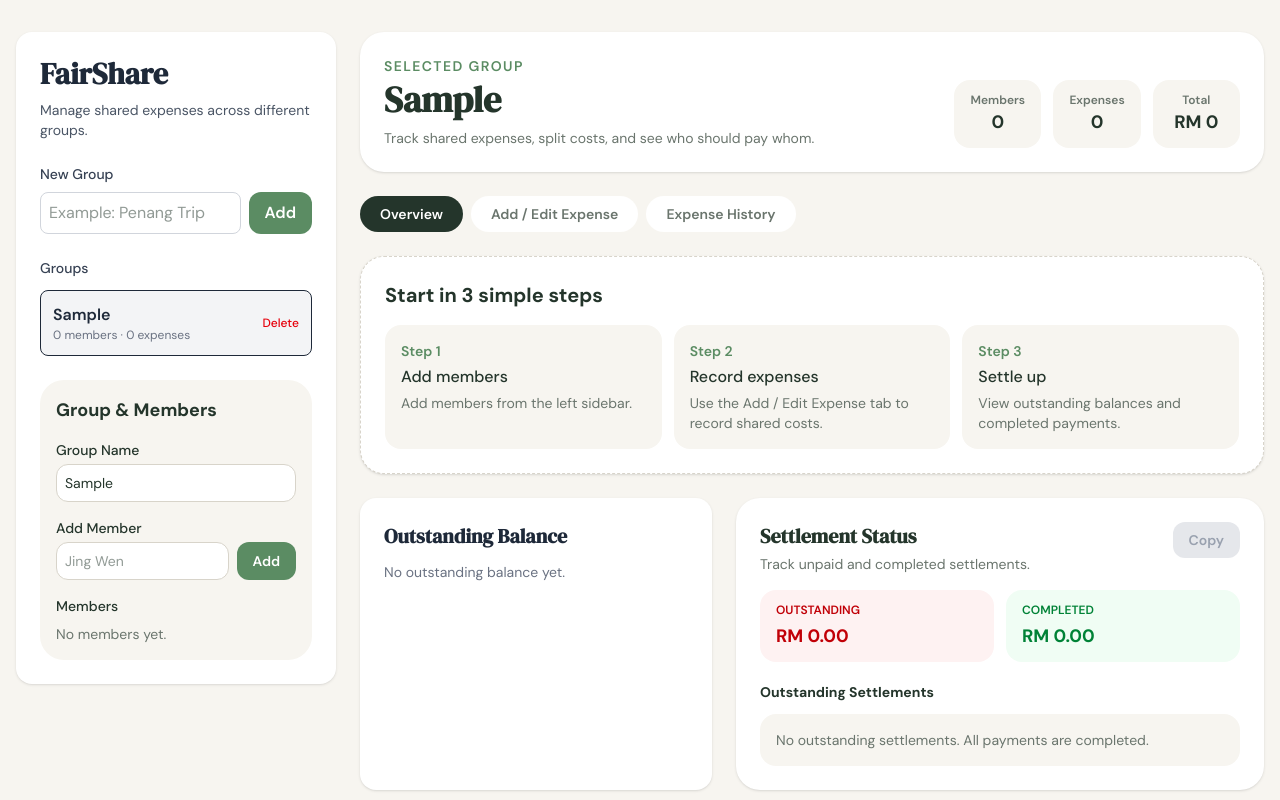
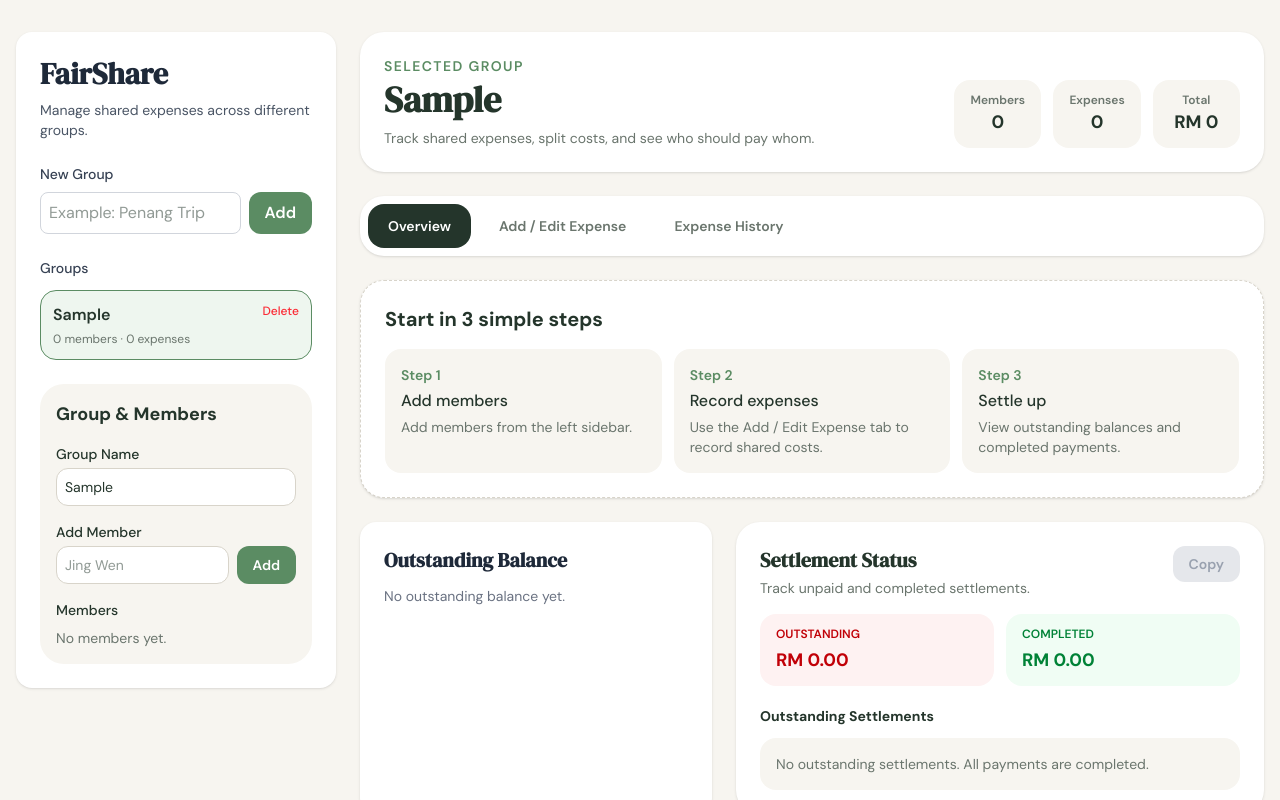
Before and after one commit to jingwen0421/expense-splitter, a React (Vite) app: page / in a window 1280 px wide. Both pictures are taken after typing "Sample" into the empty fields and a click on the button "Add". Shown: the top 800 px of the page. Built offline with nearby package versions, Linux system fonts and the light colour scheme.

Commit message:
Tidy dashboard layout

```diff
--- a/src/App.jsx
+++ b/src/App.jsx
@@ -585,24 +585,26 @@ function calculateOutstandingBalances(members, balances, paidSettlements) {
                   </div>
                 </div>
               </div>
-            <div className="mb-6 flex flex-wrap gap-2">
+              <div className="mb-6 rounded-3xl bg-white p-2 shadow-sm">
+                <div className="flex flex-wrap gap-2">
                   {[
                     { id: "overview", label: "Overview" },
                     { id: "add", label: "Add / Edit Expense" },
-              { id: "history", label: " Expense History" },
+                    { id: "history", label: "Expense History" },
                   ].map((tab) => (
                     <button
                       key={tab.id}
                       onClick={() => setActiveTab(tab.id)}
-                className={`rounded-full px-5 py-2 text-sm font-semibold transition ${
+                      className={`rounded-2xl px-5 py-3 text-sm font-semibold transition ${
                         activeTab === tab.id
                           ? "bg-[#24352B] text-white"
-                    : "bg-white text-[#6A756D] hover:bg-[#EEF6EF] hover:text-[#5B8C63]"
+                          : "text-[#6A756D] hover:bg-[#EEF6EF] hover:text-[#5B8C63]"
                       }`}
                     >
                       {tab.label}
                     </button>
                   ))}
+                </div>
               </div>
         {activeTab === "overview" && (
         <>
--- a/src/components/GroupSidebar.jsx
+++ b/src/components/GroupSidebar.jsx
@@ -58,27 +58,30 @@ function GroupSidebar({
             groups.map((group) => (
               <div
                 key={group.id}
-                className={`flex items-center justify-between rounded-lg border p-3 ${
+                className={`rounded-2xl border p-3 ${
                   selectedGroupId === group.id
-                    ? "border-gray-800 bg-gray-100"
-                    : "border-gray-200 bg-white"
+                    ? "border-[#5B8C63] bg-[#EEF6EF]"
+                    : "border-[#E5E1D8] bg-white"
                 }`}
               >
+                <div className="flex items-start justify-between gap-2">
                   <button
                     onClick={() => selectGroup(group.id)}
-                  className="text-left"
+                    className="flex-1 text-left"
                   >
-                  <p className="font-semibold text-gray-800">{group.name}</p>
-                  <p className="text-xs text-gray-500">
+                    <p className="font-semibold text-[#24352B]">{group.name}</p>
+                    <p className="mt-1 text-xs text-[#6A756D]">
                       {group.members.length} members · {group.expenses.length} expenses
                     </p>
                   </button>
 
                   <button
                     onClick={() => deleteGroup(group.id)}
-                  className="text-xs font-medium text-red-600 hover:text-red-700 hover:underline"                >
+                    className="text-xs font-medium text-red-500 hover:text-red-700"
+                  >
                     Delete
                   </button>
+                </div>
               </div>
             ))
           )}
```
Lines whose indentation alone changed are shown as unchanged.
